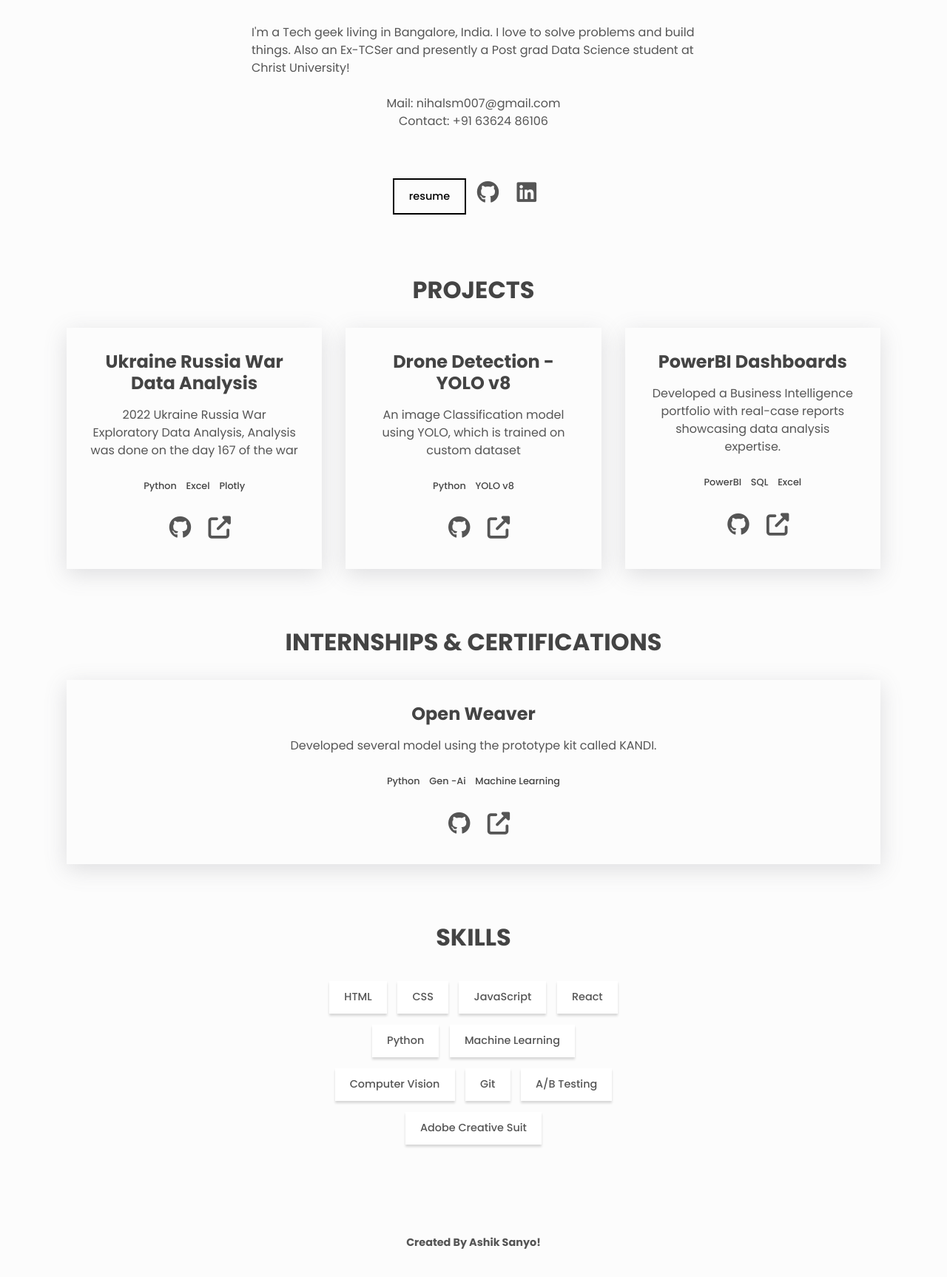
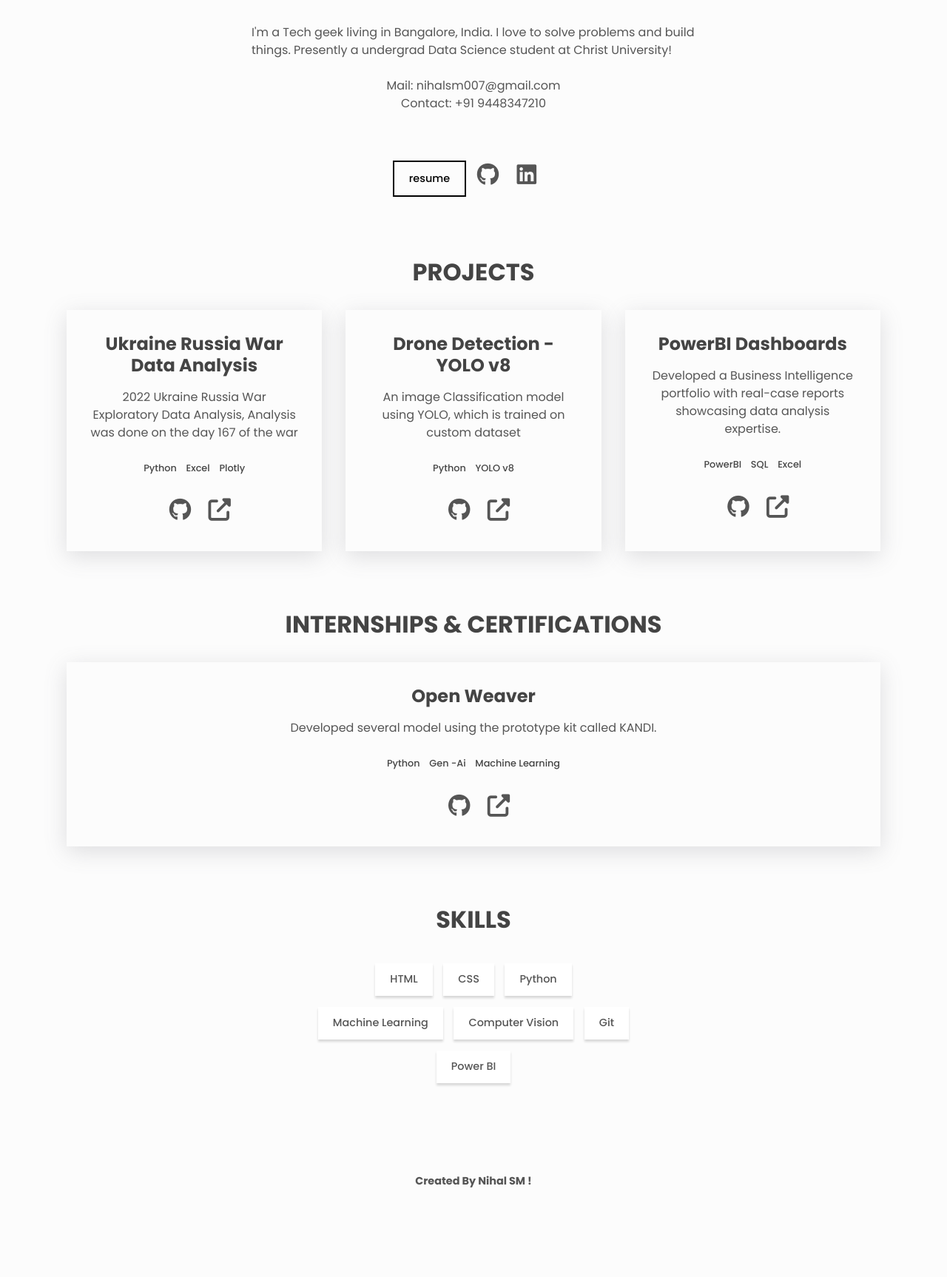
Before and after one commit to niihall/Portfolio, a plain HTML site: page index.html in a window 1280 px wide. Shown: the part 360-2086 px from the top of the page at 74% size. After the commit the page ends 2016 px from the top, so only its background shows below. Drawn offline with Linux system fonts and the light colour scheme.

Commit message:
Update index.html

```diff
--- a/index.html
+++ b/index.html
@@ -72,10 +72,10 @@
         <h1>Hi, I am <span class="about__name">Nihal SM </span></h1>
         <h2 class="about__role">Aspiring DataScientist</h2>
         <p class="about__desc"> <!-- Edit the About make sure you add your degree!-->
-          I'm a Tech geek living in Bangalore, India. I love to solve problems and build things. Also an Ex-TCSer and presently a Post grad Data Science student at Christ University!
+          I'm a Tech geek living in Bangalore, India. I love to solve problems and build things. Presently a undergrad Data Science student at Christ University!
         </p> <!-- about you -->
         <br>
-        <a href="mailto:ashiksanyo01@gmail.com">Mail: nihalsm007@gmail.com </a><p> Contact: +91 63624 86106</p>  <!--Change it to your mail id and contact no-->
+        <a href="nihalsm007@gmail.com">Mail: nihalsm007@gmail.com </a><p> Contact: +91 9448347210</p>  <!--Change it to your mail id and contact no-->
       </br>
 
 
@@ -93,7 +93,7 @@
           </a> <!-- Github profile Link-->
 
           <a
-            href="https://linkedin.com/in/ashiksanyo" target="_blank"
+            href="https://linkedin.com/in/nihal-sm" target="_blank"
             aria-label="linkedin"
             class="link link--icon"
           >
@@ -231,14 +231,11 @@
         <ul class="skills__list">
           <li class="skills__list-item btn btn--plain">HTML</li>                        <!--You can fill in the elective course and you can remove extras-->
           <li class="skills__list-item btn btn--plain">CSS</li>
-          <li class="skills__list-item btn btn--plain">JavaScript</li>
-          <li class="skills__list-item btn btn--plain">React</li>
           <li class="skills__list-item btn btn--plain">Python</li>
           <li class="skills__list-item btn btn--plain">Machine Learning</li>
           <li class="skills__list-item btn btn--plain">Computer Vision</li>
           <li class="skills__list-item btn btn--plain">Git</li>
-          <li class="skills__list-item btn btn--plain">A/B Testing</li>
-          <li class="skills__list-item btn btn--plain">Adobe Creative Suit</li>
+          <li class="skills__list-item btn btn--plain">Power BI</li>
         </ul>
       </section>
 
@@ -247,7 +244,7 @@
         href=""
         class="link footer__link"
       >
-        Created By Ashik Sanyo! <!-- edit it to your name -->
+        Created By Nihal SM ! <!-- edit it to your name -->
       </a>
     </footer>
 
```
